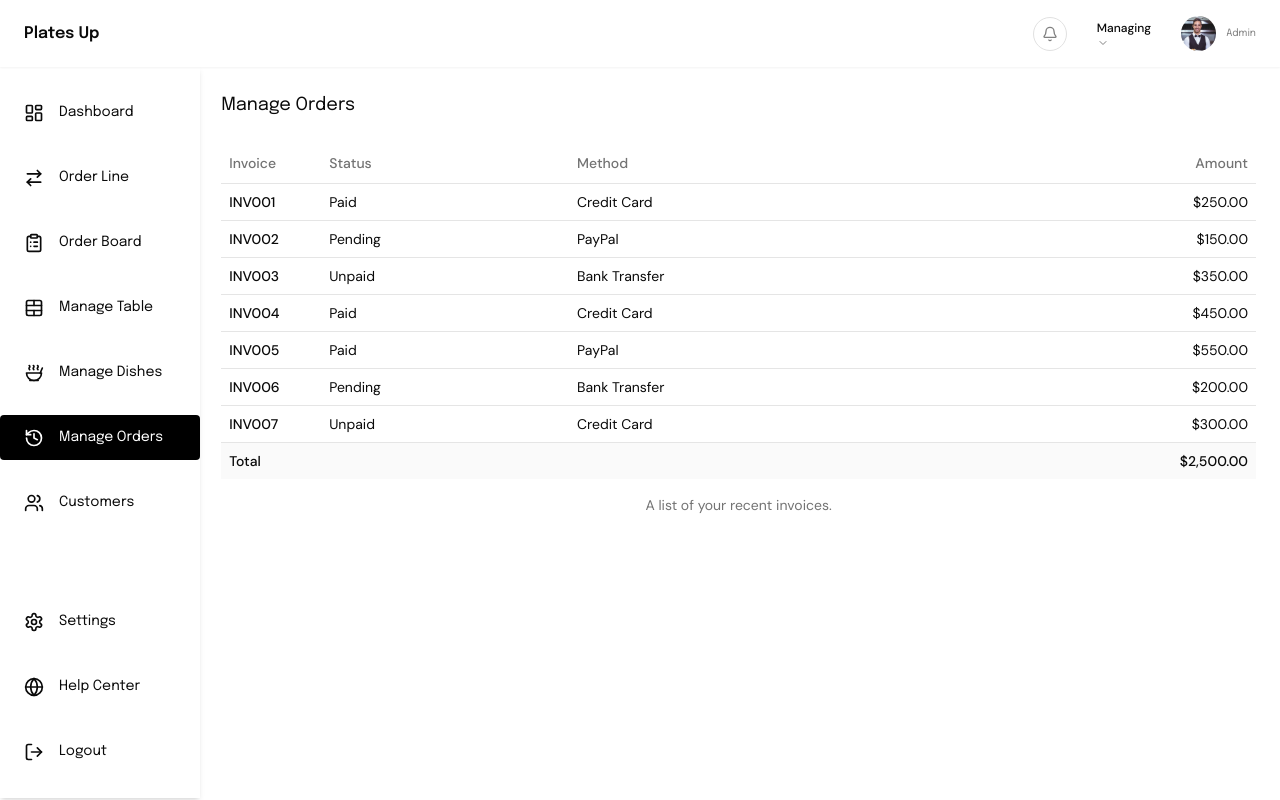
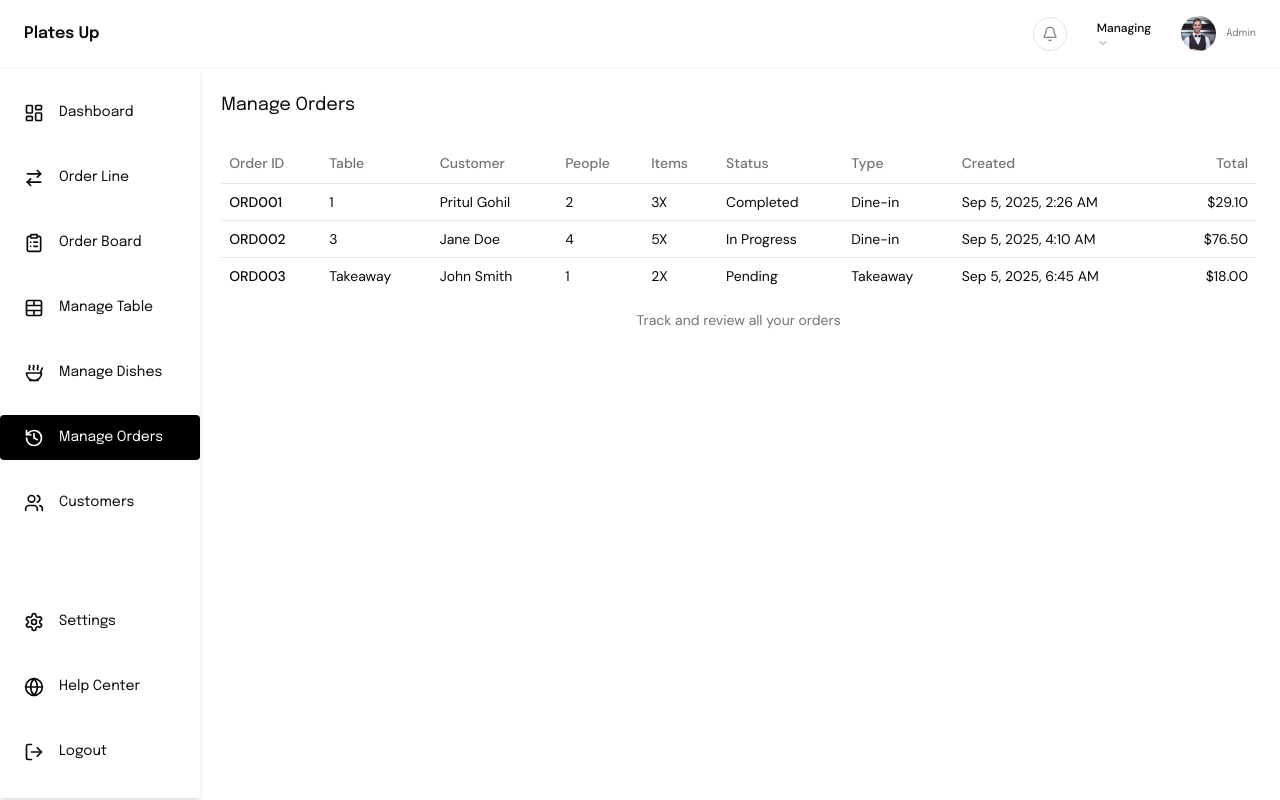
Before and after one commit to pritulgohil/restaurant-pos, a Next.js app: page /pos/manage-orders in a window 1280 px wide. Built offline with nearby package versions, Linux system fonts and the light colour scheme; no server answers; sample sign-in values are in the browser's storage.

Commit message:
added shadcn table to the component

```diff
--- a/src/app/components/Pos/ManageOrders/ManageOrders.jsx
+++ b/src/app/components/Pos/ManageOrders/ManageOrders.jsx
@@ -11,78 +11,94 @@ import {
 } from "@/components/ui/table";
 
 const ManageOrders = () => {
-  const invoices = [
+  const orders = [
     {
-      invoice: "INV001",
-      paymentStatus: "Paid",
-      totalAmount: "$250.00",
-      paymentMethod: "Credit Card",
+      orderId: "ORD001",
+      table: "1",
+      customerName: "Pritul Gohil",
+      peopleCount: 2,
+      totalItems: 3,
+      totalPayable: 29.1,
+      status: "Completed",
+      orderType: "Dine-in",
+      createdAt: "2025-09-05T02:26:30.414Z",
     },
     {
-      invoice: "INV002",
-      paymentStatus: "Pending",
-      totalAmount: "$150.00",
-      paymentMethod: "PayPal",
+      orderId: "ORD002",
+      table: "3",
+      customerName: "Jane Doe",
+      peopleCount: 4,
+      totalItems: 5,
+      totalPayable: 76.5,
+      status: "In Progress",
+      orderType: "Dine-in",
+      createdAt: "2025-09-05T04:10:12.111Z",
     },
     {
-      invoice: "INV003",
-      paymentStatus: "Unpaid",
-      totalAmount: "$350.00",
-      paymentMethod: "Bank Transfer",
-    },
-    {
-      invoice: "INV004",
-      paymentStatus: "Paid",
-      totalAmount: "$450.00",
-      paymentMethod: "Credit Card",
-    },
-    {
-      invoice: "INV005",
-      paymentStatus: "Paid",
-      totalAmount: "$550.00",
-      paymentMethod: "PayPal",
-    },
-    {
-      invoice: "INV006",
-      paymentStatus: "Pending",
-      totalAmount: "$200.00",
-      paymentMethod: "Bank Transfer",
-    },
-    {
-      invoice: "INV007",
-      paymentStatus: "Unpaid",
-      totalAmount: "$300.00",
-      paymentMethod: "Credit Card",
+      orderId: "ORD003",
+      table: "Takeaway",
+      customerName: "John Smith",
+      peopleCount: 1,
+      totalItems: 2,
+      totalPayable: 18.0,
+      status: "Pending",
+      orderType: "Takeaway",
+      createdAt: "2025-09-05T06:45:50.000Z",
     },
   ];
 
   return (
     <Table>
-      <TableCaption>A list of your recent invoices.</TableCaption>
+      <TableCaption>Track and review all your orders</TableCaption>
       <TableHeader>
         <TableRow>
-          <TableHead className="w-[100px]">Invoice</TableHead>
+          <TableHead className="w-[100px]">Order ID</TableHead>
+          <TableHead>Table</TableHead>
+          <TableHead>Customer</TableHead>
+          <TableHead>People</TableHead>
+          <TableHead>Items</TableHead>
           <TableHead>Status</TableHead>
-          <TableHead>Method</TableHead>
-          <TableHead className="text-right">Amount</TableHead>
+          <TableHead>Type</TableHead>
+          <TableHead>Created</TableHead>
+          <TableHead className="text-right">Total</TableHead>
         </TableRow>
       </TableHeader>
       <TableBody>
-        {invoices.map((invoice) => (
-          <TableRow key={invoice.invoice}>
-            <TableCell className="font-medium">{invoice.invoice}</TableCell>
-            <TableCell>{invoice.paymentStatus}</TableCell>
-            <TableCell>{invoice.paymentMethod}</TableCell>
-            <TableCell className="text-right">{invoice.totalAmount}</TableCell>
+        {orders.map((order) => (
+          <TableRow
+            className="cursor-pointer hover:bg-muted/50"
+            key={order.orderId}
+          >
+            <TableCell className="font-medium">{order.orderId}</TableCell>
+            <TableCell>{order.table}</TableCell>
+            <TableCell>{order.customerName}</TableCell>
+            <TableCell>{order.peopleCount}</TableCell>
+            <TableCell>{order.totalItems}X</TableCell>
+            <TableCell>{order.status}</TableCell>
+            <TableCell>{order.orderType}</TableCell>
+            <TableCell>
+              {new Date(order.createdAt).toLocaleString([], {
+                dateStyle: "medium",
+                timeStyle: "short",
+              })}
+            </TableCell>
+            <TableCell className="text-right">
+              ${order.totalPayable.toFixed(2)}
+            </TableCell>
           </TableRow>
         ))}
       </TableBody>
-      <TableFooter>
+      {/* <TableFooter>
         <TableRow>
-          <TableCell colSpan={3}>Total</TableCell>
-          <TableCell className="text-right">$2,500.00</TableCell>
+          <TableCell colSpan={9}>
+            Last Updated:{" "}
+            {new Date().toLocaleString([], {
+              dateStyle: "medium",
+              timeStyle: "short",
+            })}
+          </TableCell>
         </TableRow>
-      </TableFooter>
+      </TableFooter> */}
     </Table>
   );
 };
```
